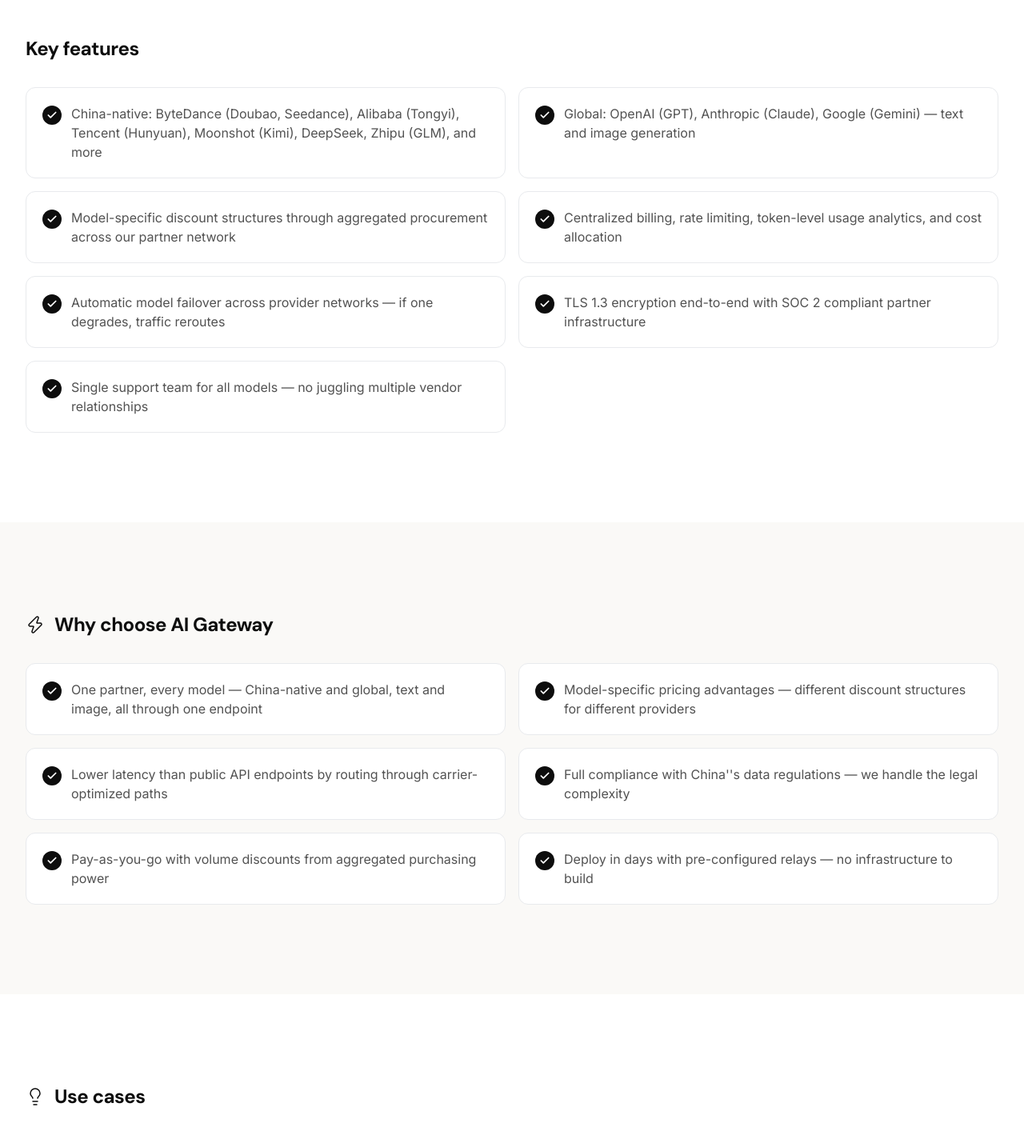
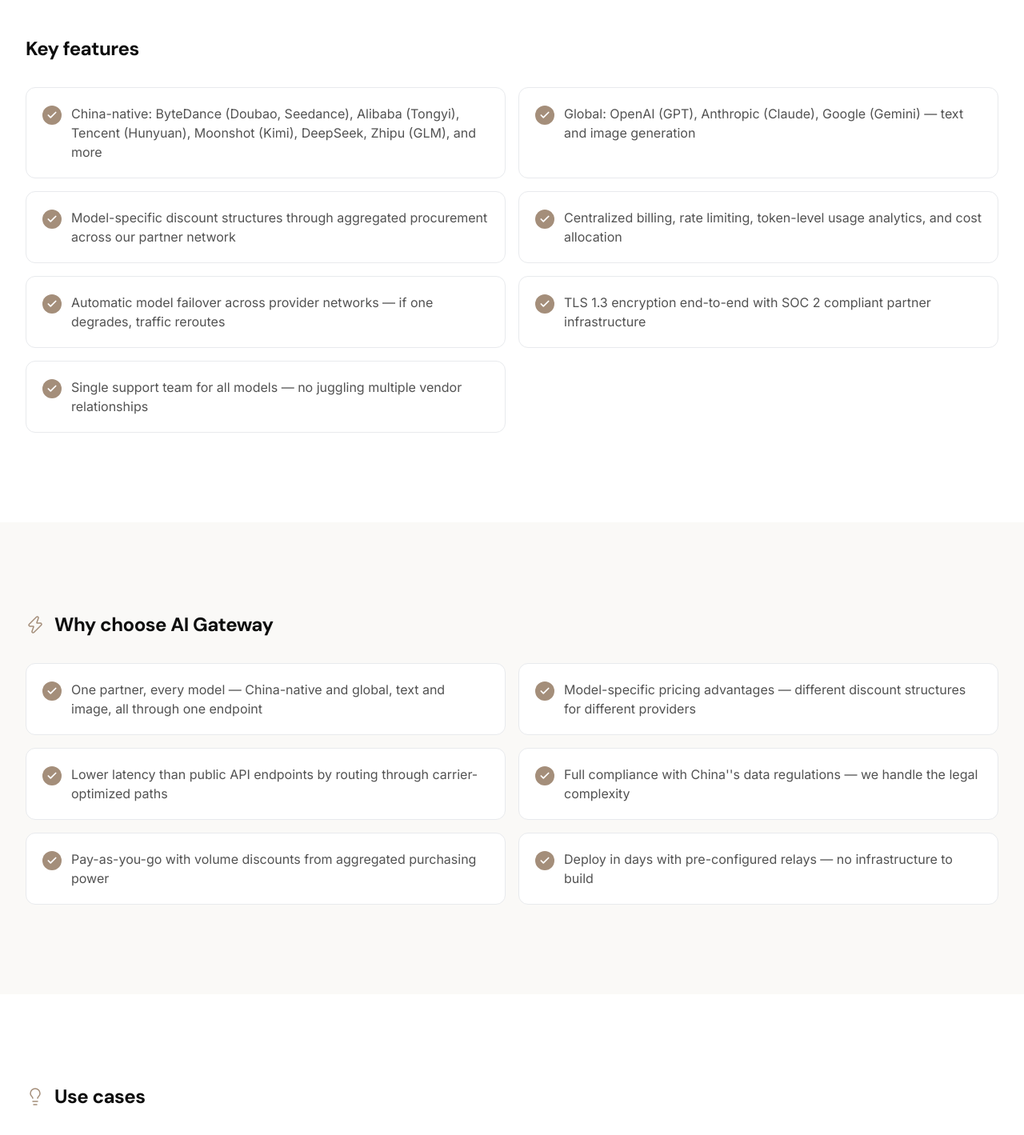
Before and after one commit to emoqbao/cninfrahub, a Next.js app: page /products/ai-gateway in a window 1280 px wide. Shown: the part 1000-2419 px from the top of the page at 80% size. Built offline with nearby package versions, Linux system fonts and the light colour scheme.

Commit message:
Warm accent: all section icons and checkmarks use #a48e7a

```diff
--- a/src/app/about/page.tsx
+++ b/src/app/about/page.tsx
@@ -72,7 +72,7 @@
           <div className="mt-10 grid gap-8 md:grid-cols-3">
             {pillars.map((p) => (
               <div key={p.title} className="rounded-xl border border-[#e8eaed] bg-white p-8 transition-all duration-200 hover:-translate-y-0.5 hover:shadow-md">
-                <p.icon className="h-8 w-8 text-[#0d0d0d]" strokeWidth={1.5} />
+                <p.icon className="h-8 w-8 text-[#a48e7a]" strokeWidth={1.5} />
                 <h3 className="mt-5 text-xl font-semibold text-[#0d0d0d]">{p.title}</h3>
                 <p className="mt-3 leading-relaxed text-[#525252]">{p.description}</p>
               </div>
--- a/src/app/products/[slug]/page.tsx
+++ b/src/app/products/[slug]/page.tsx
@@ -133,7 +133,7 @@
                 key={i}
                 className="flex items-start gap-3 rounded-xl border border-[#e8eaed] p-5"
               >
-                <span className="mt-0.5 flex h-6 w-6 flex-shrink-0 items-center justify-center rounded-full bg-[#0d0d0d]">
+                <span className="mt-0.5 flex h-6 w-6 flex-shrink-0 items-center justify-center rounded-full bg-[#a48e7a]">
                   <Check className="h-3.5 w-3.5 text-white" strokeWidth={3} />
                 </span>
                 <span className="text-[#525252]">{f}</span>
@@ -147,7 +147,7 @@
       <section className="py-20 lg:py-28 bg-[#faf9f7]">
         <Container>
           <div className="flex items-center gap-3 mb-8">
-            <Zap className="h-6 w-6 text-[#0d0d0d]" strokeWidth={1.5} />
+            <Zap className="h-6 w-6 text-[#a48e7a]" strokeWidth={1.5} />
             <h2 className="text-2xl font-bold tracking-[-0.02em] text-[#0d0d0d]">
               Why choose {product.name}
             </h2>
@@ -158,7 +158,7 @@
                 key={i}
                 className="flex items-start gap-3 rounded-xl border border-[#e8eaed] bg-white p-5"
               >
-                <span className="mt-0.5 flex h-6 w-6 flex-shrink-0 items-center justify-center rounded-full bg-[#0d0d0d]">
+                <span className="mt-0.5 flex h-6 w-6 flex-shrink-0 items-center justify-center rounded-full bg-[#a48e7a]">
                   <Check className="h-3.5 w-3.5 text-white" strokeWidth={3} />
                 </span>
                 <span className="text-[#525252]">{b}</span>
@@ -172,7 +172,7 @@
       <section className="py-20 lg:py-28">
         <Container>
           <div className="flex items-center gap-3 mb-8">
-            <Lightbulb className="h-6 w-6 text-[#0d0d0d]" strokeWidth={1.5} />
+            <Lightbulb className="h-6 w-6 text-[#a48e7a]" strokeWidth={1.5} />
             <h2 className="text-2xl font-bold tracking-[-0.02em] text-[#0d0d0d]">
               Use cases
             </h2>
--- a/src/app/resources/page.tsx
+++ b/src/app/resources/page.tsx
@@ -128,7 +128,7 @@
       <section className="py-20 lg:py-28 bg-[#faf9f7]">
         <Container>
           <div className="mx-auto max-w-xl text-center">
-            <Mail className="mx-auto h-10 w-10 text-[#0d0d0d]" strokeWidth={1.5} />
+            <Mail className="mx-auto h-10 w-10 text-[#a48e7a]" strokeWidth={1.5} />
             <h2 className="mt-4 text-xl font-bold text-[#0d0d0d]">Stay informed on China infrastructure</h2>
             <p className="mt-2 text-[#737373]">
               Get our latest guides, white papers, and infrastructure insights delivered to your inbox. No spam, unsubscribe anytime.
--- a/src/app/solutions/[slug]/page.tsx
+++ b/src/app/solutions/[slug]/page.tsx
@@ -127,7 +127,7 @@
       <section className="py-20 lg:py-28 bg-[#f8f9fb]">
         <Container>
           <div className="flex items-center gap-3 mb-8">
-            <Zap className="h-6 w-6 text-[#0d0d0d]" strokeWidth={1.5} />
+            <Zap className="h-6 w-6 text-[#a48e7a]" strokeWidth={1.5} />
             <h2 className="text-2xl font-bold tracking-[-0.02em] text-[#0d0d0d]">
               Key benefits
             </h2>
@@ -138,7 +138,7 @@
                 key={i}
                 className="flex items-start gap-3 rounded-xl border border-[#e8eaed] bg-white p-5"
               >
-                <span className="mt-0.5 flex h-6 w-6 flex-shrink-0 items-center justify-center rounded-full bg-[#0d0d0d]">
+                <span className="mt-0.5 flex h-6 w-6 flex-shrink-0 items-center justify-center rounded-full bg-[#a48e7a]">
                   <Check className="h-3.5 w-3.5 text-white" strokeWidth={3} />
                 </span>
                 <span className="text-[#525252]">{b}</span>
@@ -152,7 +152,7 @@
       <section className="py-20 lg:py-28">
         <Container>
           <div className="flex items-center gap-3 mb-8">
-            <Users className="h-6 w-6 text-[#0d0d0d]" strokeWidth={1.5} />
+            <Users className="h-6 w-6 text-[#a48e7a]" strokeWidth={1.5} />
             <h2 className="text-2xl font-bold tracking-[-0.02em] text-[#0d0d0d]">
               Who it&apos;s for
             </h2>
@@ -169,7 +169,7 @@
       <section className="py-20 lg:py-28 bg-[#faf9f7]">
         <Container>
           <div className="flex items-center gap-3 mb-8">
-            <Cog className="h-6 w-6 text-[#0d0d0d]" strokeWidth={1.5} />
+            <Cog className="h-6 w-6 text-[#a48e7a]" strokeWidth={1.5} />
             <h2 className="text-2xl font-bold tracking-[-0.02em] text-[#0d0d0d]">
               Our approach
             </h2>
@@ -186,7 +186,7 @@
       <section className="py-20 lg:py-28">
         <Container>
           <div className="flex items-center gap-3 mb-8">
-            <Network className="h-6 w-6 text-[#0d0d0d]" strokeWidth={1.5} />
+            <Network className="h-6 w-6 text-[#a48e7a]" strokeWidth={1.5} />
             <h2 className="text-2xl font-bold tracking-[-0.02em] text-[#0d0d0d]">
               Architecture overview
             </h2>
--- a/src/components/home/ProductOverview.tsx
+++ b/src/components/home/ProductOverview.tsx
@@ -24,7 +24,7 @@
               href={m.href}
               className="group flex flex-col rounded-xl border border-[#e8eaed] bg-white p-6 transition-all duration-200 hover:-translate-y-0.5 hover:shadow-md"
             >
-              <m.icon className="h-7 w-7 text-[#0d0d0d]" strokeWidth={1.5} />
+              <m.icon className="h-7 w-7 text-[#a48e7a]" strokeWidth={1.5} />
               <h3 className="mt-4 text-lg font-semibold text-[#0d0d0d]">{m.name}</h3>
               <p className="mt-2 text-sm text-[#737373] leading-relaxed line-clamp-2">{m.products}</p>
               <span className="mt-auto pt-4 inline-block text-sm font-medium text-[#0d0d0d] group-hover:underline">
--- a/src/components/home/WhatWeDo.tsx
+++ b/src/components/home/WhatWeDo.tsx
@@ -33,7 +33,7 @@
         <div className="mt-12 grid gap-8 md:grid-cols-3">
           {steps.map((s) => (
             <div key={s.title} className="rounded-xl border border-[#e8eaed] p-8 transition-all duration-200 hover:-translate-y-0.5 hover:shadow-md">
-              <s.icon className="h-8 w-8 text-[#0d0d0d]" strokeWidth={1.5} />
+              <s.icon className="h-8 w-8 text-[#a48e7a]" strokeWidth={1.5} />
               <h3 className="mt-5 text-xl font-semibold text-[#0d0d0d]">{s.title}</h3>
               <p className="mt-3 text-[#525252] leading-relaxed">{s.description}</p>
             </div>
```
